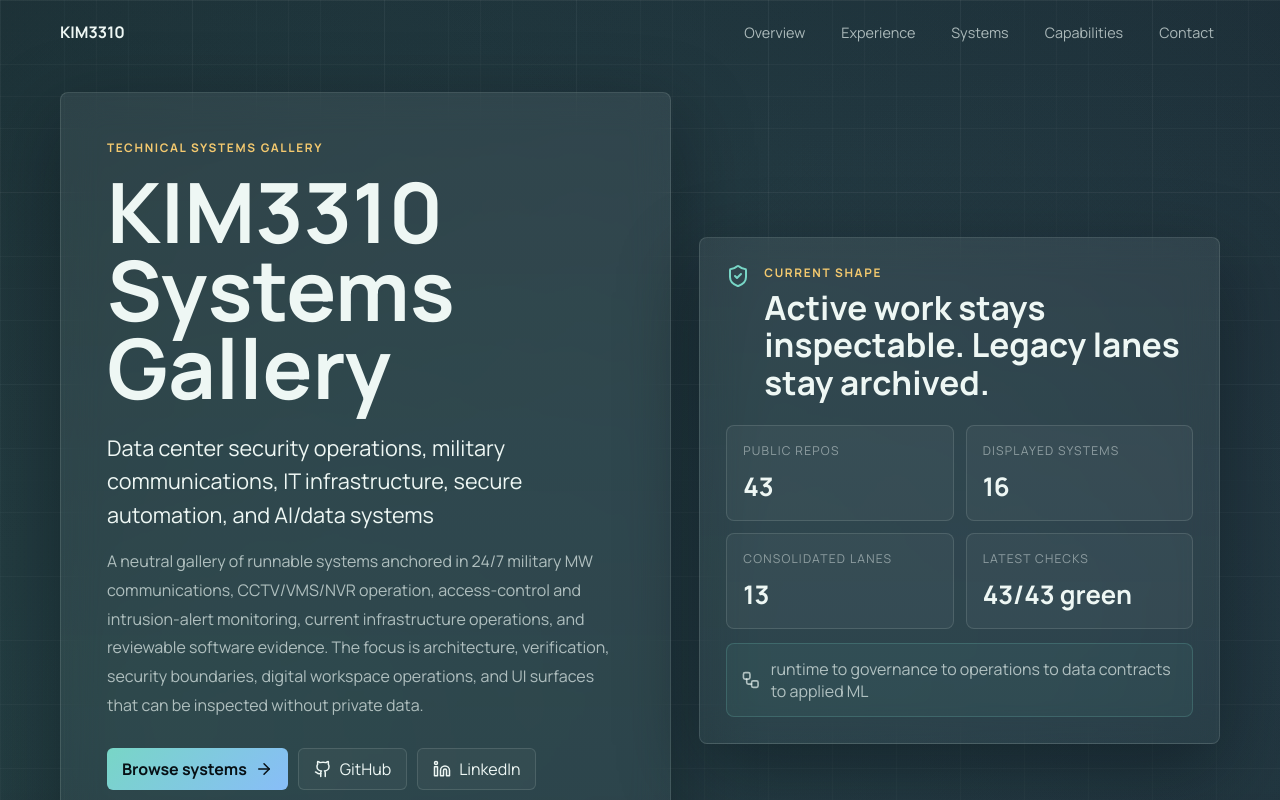
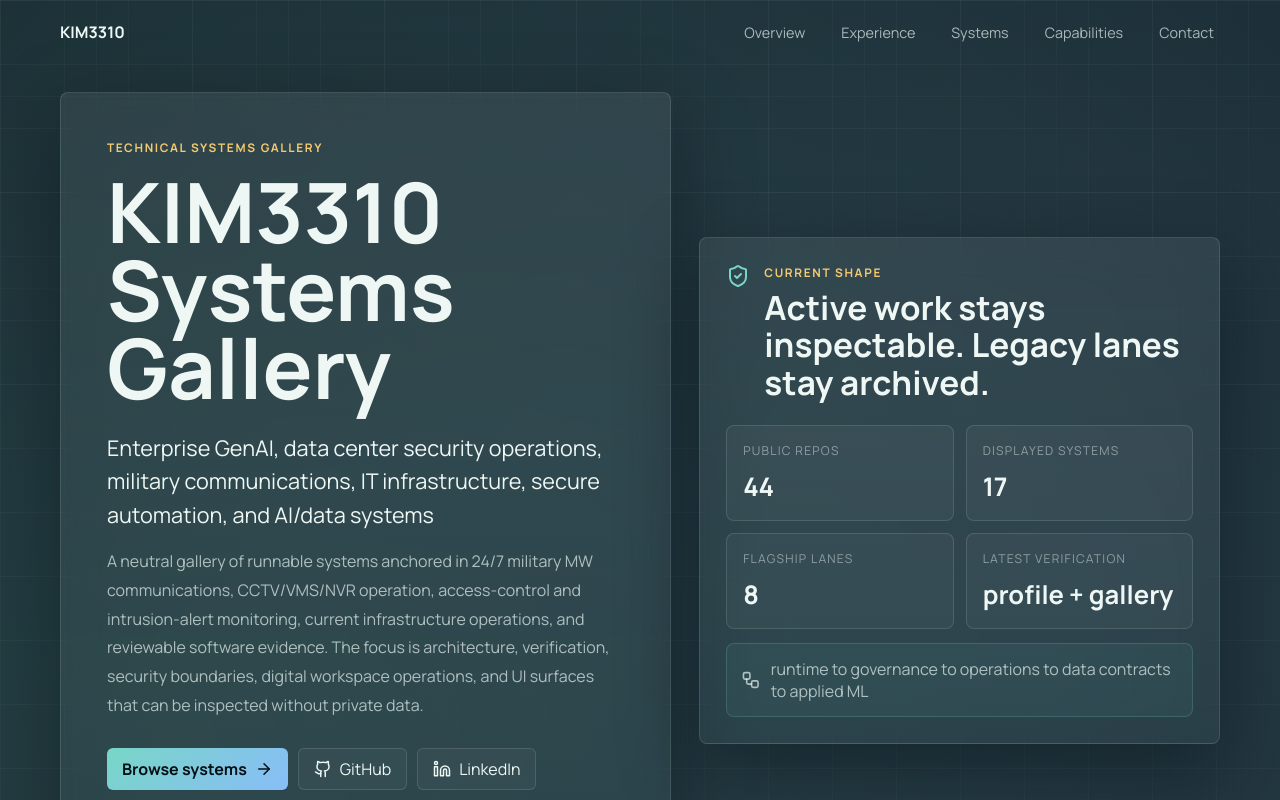
Before and after one commit to KIM3310/doeon-kim-portfolio, a React (Vite) app: page / in a window 1280 px wide. Shown: the top 800 px of the page. Built offline with nearby package versions, Linux system fonts and the light colour scheme.

Commit message:
Feature AIX Pilot in systems gallery

```diff
--- a/constants.ts
+++ b/constants.ts
@@ -2,7 +2,7 @@ import { Project, SkillCategory, Profile, WorkExperience, EducationItem, Certifi
 
 export const PROFILE: Profile = {
   name: 'KIM3310 Systems Gallery',
-  title: 'Data center security operations, military communications, IT infrastructure, secure automation, and AI/data systems',
+  title: 'Enterprise GenAI, data center security operations, military communications, IT infrastructure, secure automation, and AI/data systems',
   email: 'ehdjs1351@gmail.com',
   github: 'https://github.com/KIM3310',
   linkedin: 'https://www.linkedin.com/in/doeon-kim-4742a2388',
@@ -11,10 +11,10 @@ export const PROFILE: Profile = {
 };
 
 export const PORTFOLIO_STATS = [
-  { label: 'Public repos', value: '43' },
-  { label: 'Displayed systems', value: '16' },
-  { label: 'Consolidated lanes', value: '13' },
-  { label: 'Latest checks', value: '43/43 green' },
+  { label: 'Public repos', value: '44' },
+  { label: 'Displayed systems', value: '17' },
+  { label: 'Flagship lanes', value: '8' },
+  { label: 'Latest verification', value: 'profile + gallery' },
 ] as const;
 
 export const CURRENT_ROLE: WorkExperience = {
@@ -97,6 +97,14 @@ export const CERTIFICATIONS: Certification[] = [
 export const LANGUAGES = ['Korean native', 'English business/working', 'Japanese business/working'] as const;
 
 export const PROJECTS: Project[] = [
+  {
+    title: 'aix-pilot',
+    description:
+      'Enterprise GenAI pilot console that connects RAG, Agent drafts, DLP masking, evaluation gates, KPI reporting, and a free runtime path.',
+    tech: ['Enterprise GenAI', 'RAG', 'Agent workflow', 'DLP', 'KPI'],
+    github: 'https://github.com/KIM3310/aix-pilot',
+    demo: 'https://aix-pilot.pages.dev',
+  },
   {
     title: 'stage-pilot',
     description:
@@ -233,11 +241,11 @@ export const SKILLS: SkillCategory[] = [
   },
   {
     category: 'Runtime and Evaluation',
-    skills: ['tool-call parsing', 'bounded retries', 'trace contracts', 'fixture-based evals', 'report artifacts'],
+    skills: ['tool-call parsing', 'bounded retries', 'trace contracts', 'fixture-based evals', 'report artifacts', 'RAG evaluation'],
   },
   {
     category: 'Governance and Automation',
-    skills: ['policy gates', 'redaction', 'RBAC', 'signed exports', 'audit logs'],
+    skills: ['policy gates', 'redaction', 'RBAC', 'signed exports', 'audit logs', 'DLP masking'],
   },
   {
     category: 'Operations Surfaces',
```
Also changed, not shown: 2 other files (tests, documents, lock files or other folders).
